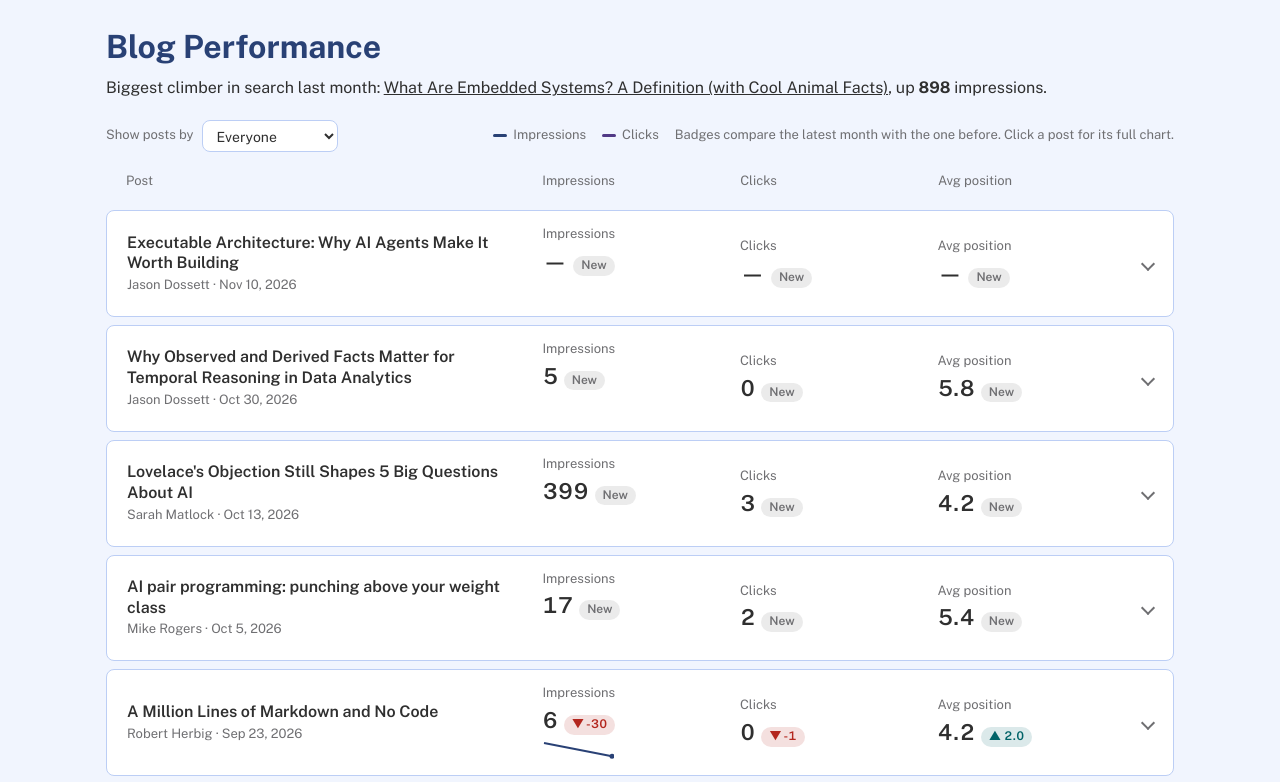
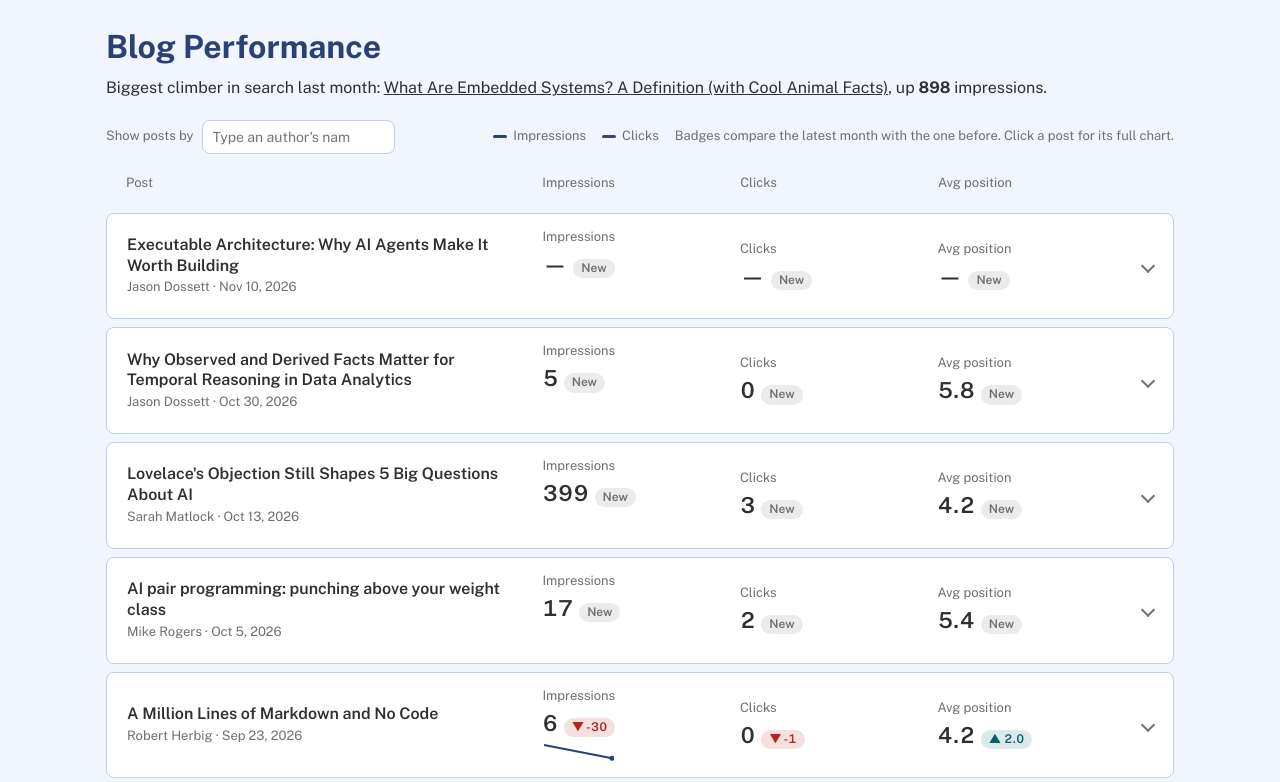
Before and after one commit to samatlock/blog-performance, a plain HTML site: page index.html in a window 1280 px wide. Shown: the top 782 px of the page. Drawn offline with nearby package versions, Linux system fonts and the light colour scheme.

Commit message:
Replace author dropdown with search field
Co-Authored-By: Claude Opus 5.5 <noreply@anthropic.com>
Claude-Session: https://claude.ai/code/session_011isNzyX87dbc6NJBiN3GcW

```diff
--- a/index.html
+++ b/index.html
@@ -17,7 +17,7 @@ h1{margin:0;font-size:32px;font-weight:700;color:var(--blue)}
 .take a{color:inherit}
 .bar{display:flex;flex-wrap:wrap;align-items:center;gap:16px;justify-content:space-between}
 .filter{display:flex;align-items:center;gap:8px;font-size:13px;color:var(--muted)}
-select{font:inherit;font-size:14px;padding:6px 10px;border-radius:var(--radius);border:1px solid var(--line);background:var(--card);color:var(--fg)}
+select,input[type=search]{font:inherit;font-size:14px;padding:6px 10px;border-radius:var(--radius);border:1px solid var(--line);background:var(--card);color:var(--fg)}
 .legend{display:flex;flex-wrap:wrap;gap:16px;font-size:13px;color:var(--muted);margin:0}
 .key{display:inline-flex;align-items:center;gap:6px}
 .sw{display:inline-block;width:14px;height:3px;border-radius:2px}
@@ -73,7 +73,7 @@ a.read{font-size:13px;color:var(--blue)}
     <p class="take" id="take"></p>
   </header>
   <div class="bar">
-    <div class="filter"><label for="author">Show posts by</label><select id="author"></select></div>
+    <div class="filter"><label for="author">Show posts by</label><input id="author" type="search" list="authors" placeholder="Type an author's name" autocomplete="off"><datalist id="authors"></datalist></div>
     <p class="legend">
       <span class="key"><span class="sw" style="background:var(--blue)"></span>Impressions</span>
       <span class="key"><span class="sw" style="background:var(--violet)"></span>Clicks</span>
@@ -125,9 +125,9 @@ a.read{font-size:13px;color:var(--blue)}
   document.getElementById('foot').textContent = 'Data from Google Search Console, updated ' + fd(D.updated, { month: 'long', day: 'numeric', year: 'numeric' }) + '.';
 
   var sel = document.getElementById('author');
-  sel.append(new Option('Everyone', ''));
-  Array.from(new Set(D.posts.map(function (p) { return p.author; }).filter(Boolean))).sort().forEach(function (n) { sel.append(new Option(n, n)); });
-  sel.onchange = render;
+  var dl = document.getElementById('authors');
+  Array.from(new Set(D.posts.map(function (p) { return p.author; }).filter(Boolean))).sort().forEach(function (n) { var o = document.createElement('option'); o.value = n; dl.append(o); });
+  sel.addEventListener('input', render);
 
   function badge(d, kind) {
     if (d === null || d === undefined) return el('span', 'badge flat', 'New');
@@ -205,9 +205,9 @@ a.read{font-size:13px;color:var(--blue)}
   function chip(t, c) { return el('span', 'chip' + (c ? ' ' + c : ''), t); }
 
   function render() {
-    var list = document.getElementById('list'), who = sel.value;
+    var list = document.getElementById('list'), who = sel.value.trim().toLowerCase();
     list.replaceChildren();
-    D.posts.filter(function (p) { return !who || p.author === who; }).sort(function (a, b) { return a.published < b.published ? 1 : -1; }).forEach(function (p) {
+    D.posts.filter(function (p) { return !who || (p.author || '').toLowerCase().indexOf(who) !== -1; }).sort(function (a, b) { return a.published < b.published ? 1 : -1; }).forEach(function (p) {
       var rows = byUrl.get(p.url) || [], c = change(p.url), has = p.impressions !== null;
       var det = el('details'), sum = el('summary'), name = el('div', 'name');
       name.append(el('span', 'post', p.title), el('p', 'meta', (p.author || 'Unknown author') + (p.published ? ' · ' + fmtDay(p.published) : '')));
```
